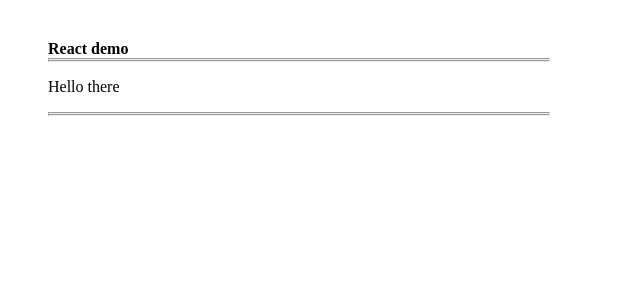
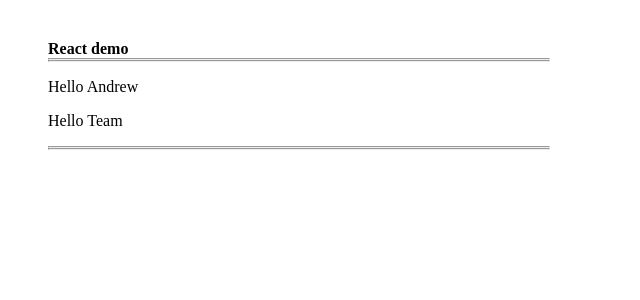
Before and after one commit to spriggsy83/basic-react-demo, a React (Create React App) app: page / in a window 1280 px wide. Shown: the top 300 px of the page, without its empty margins (0-640 px from the left). Built offline with nearby package versions, Linux system fonts and the light colour scheme.

Commit message:
2 Basic component and props

```diff
--- a/src/App.jsx
+++ b/src/App.jsx
@@ -7,11 +7,16 @@ const App = () => {
       <b>React demo</b>
       <hr />
       <hr />
-      <p>Hello there</p>
+      <SayHello name="Andrew" />
+      <SayHello name="Team" />
       <hr />
       <hr />
     </div>
   );
 };
 
+const SayHello = (props) => {
+  return <p>Hello {props.name}</p>;
+};
+
 export default App;
```
